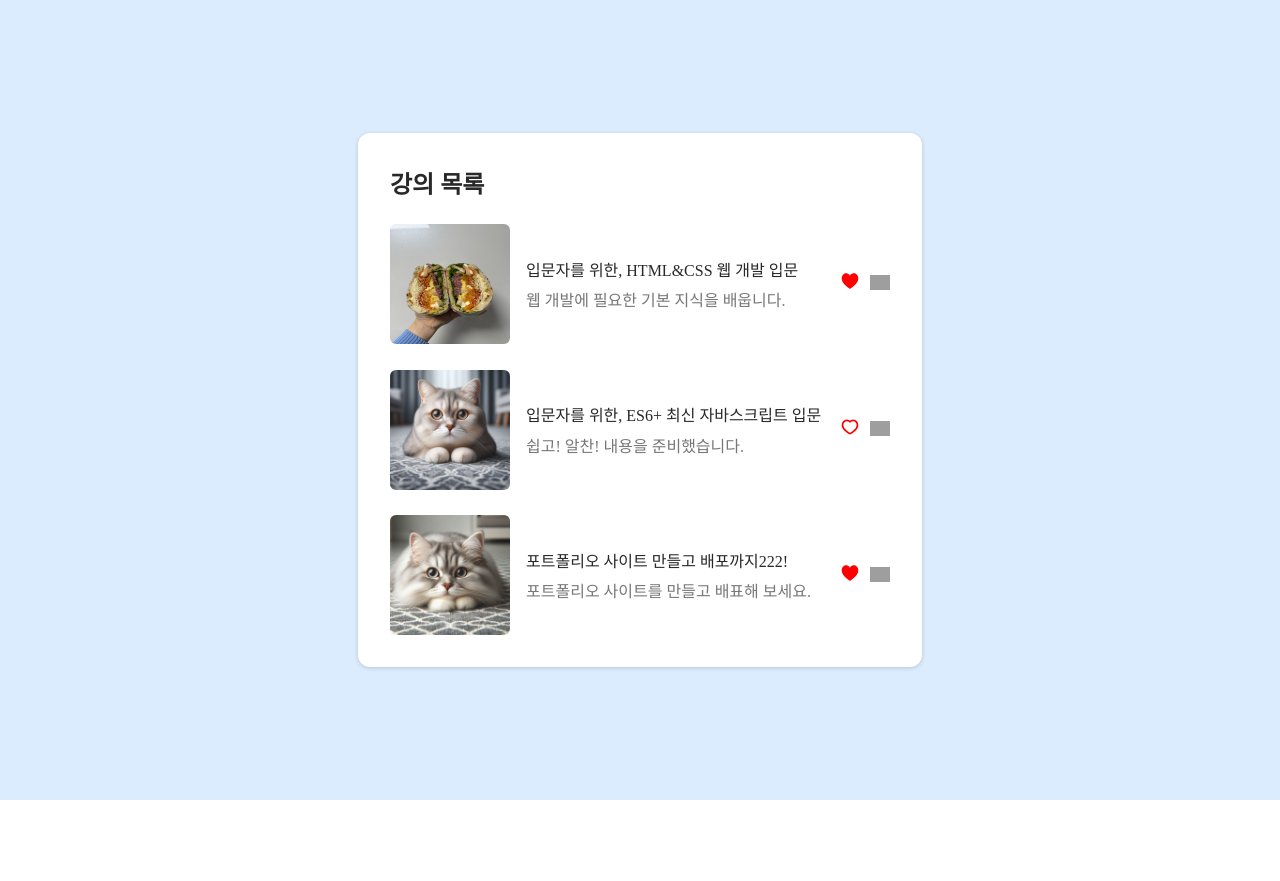
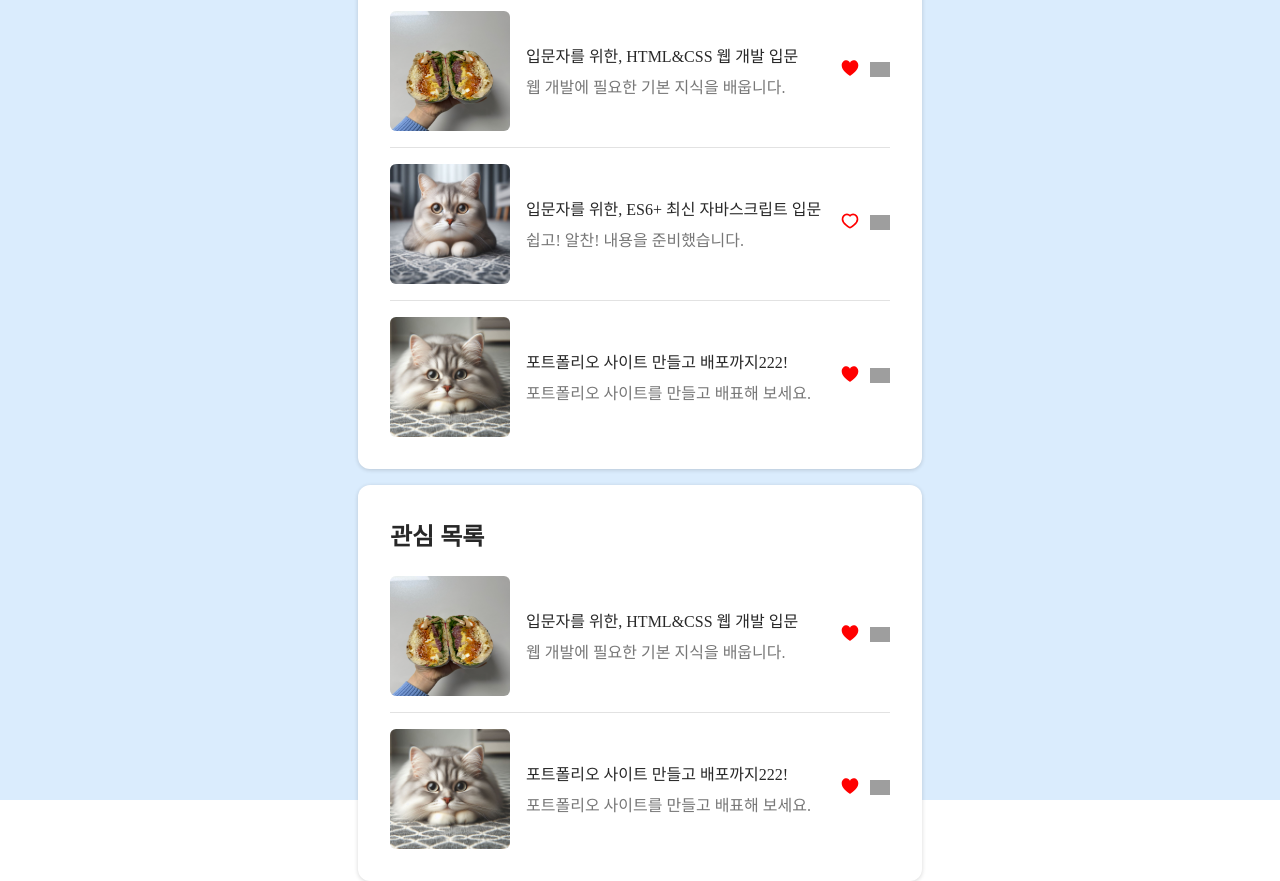
Before and after one commit to yongjinjung/learn-react, a React (Vite) app: page / in a window 1280 px wide. Before the commit the page ends 800 px from the top, so only its background shows below. Built offline with nearby package versions, Linux system fonts and the light colour scheme; grey boxes are pictures that could not be loaded.

Commit message:
리스트 렌더링

```diff
--- a/src/App.css
+++ b/src/App.css
@@ -35,7 +35,6 @@
 .courses {
   display: flex;
   flex-direction: column;
-  gap: 1.6rem;
 }
 
 /* Course */
@@ -85,3 +84,11 @@
 .btn__img {
   width: 20px;
 }
+
+/* Divider*/
+.divider{
+  border: none;
+  height: 1px;
+  background-color: #e2e2e2;
+  margin: 16px 0;
+}
--- a/src/App.jsx
+++ b/src/App.jsx
@@ -4,6 +4,7 @@
 function App() {
   const items = [
     {
+      id: crypto.randomUUID(),
       title:'입문자를 위한, HTML&CSS 웹 개발 입문',
 		  descript:'웹 개발에 필요한 기본 지식을 배웁니다.',
 		  thumbnail: '/imgs/htmlcss.jpg',
@@ -11,6 +12,7 @@
       link: 'https://inf.run/JxyyT'
     },
     {
+      id: crypto.randomUUID(),
       title:'입문자를 위한, ES6+ 최신 자바스크립트 입문',
       descript:'쉽고! 알찬! 내용을 준비했습니다.',
       thumbnail: '/imgs/js.jpeg',
@@ -19,6 +21,7 @@
 
     },
     {
+      id: crypto.randomUUID(),
       title:'포트폴리오 사이트 만들고 배포까지222!',
       descript:'포트폴리오 사이트를 만들고 배표해 보세요.',
       thumbnail: '/imgs/portfolio.jpeg',
@@ -26,10 +29,14 @@
       link: 'https://inf.run/YkAN'
     }
   ]
+
+  const favoriteItems = items.filter(item => item.isFavorite);
+
   return (
     <>
-    <main>
-      <CourseListCard items={items}/>
+    <main style={{flexDirection: 'column', gap: '1rem'}}>
+      <CourseListCard title="강의 목록" items={items} />
+      <CourseListCard title="관심 목록" items={favoriteItems} />
     </main>
     </>
   )
--- a/src/components/course/CourseListCard.jsx
+++ b/src/components/course/CourseListCard.jsx
@@ -1,47 +1,23 @@
 import Card from '../Card'
 import CourseItem from './CourseItem';
+import { Fragment } from 'react';
 
+export default function CourseListCard({ title, items }) {
 
-export default function CourseListCard({items}) {
+	const lastItem = items.length-1;
 
-
-	const [course1, course2, course3] = items;
-
-
-
-  return (
-		// style={{ backgroundColor: 'black', color: 'white'}}
-
-		<>
-		<Card title="강의 목록">
+	return (
+		<Card title={title}>
 			<div className="courses">
-					<CourseItem {...course1}/>
-					<CourseItem {...course2}/>
-					<CourseItem {...course3}/>
+			{
+				items.map((item, index) => (
+					<Fragment key={item.id}>
+						<CourseItem   {...item} />
+						{index !== lastItem && <hr className="divider"/>}
+					</Fragment>
+				))
+			}
 			</div>
 		</Card>
-
-    {/* <div className="card" >
-			<div className="card__header">강의 목록</div>
-			<div className="card__body">
-				<div className="courses">
-					<CourseItem
-						{...course1}
-						/>
-<					CourseItem
-						title={course2.title}
-						descript={course2.descript}
-						thumbnail={course2.thumbnail}
-						/>
-					<CourseItem
-						title={course3.title}
-						descript={course3.descript}
-						thumbnail={course3.thumbnail}
-						/>
-				</div>
-			</div>
-		</div> */}
-
-		</>
   );
 }
--- a/src/index.css
+++ b/src/index.css
@@ -35,7 +35,6 @@
 .courses {
   display: flex;
   flex-direction: column;
-  gap: 1.6rem;
 }
 
 /* Course */
```
